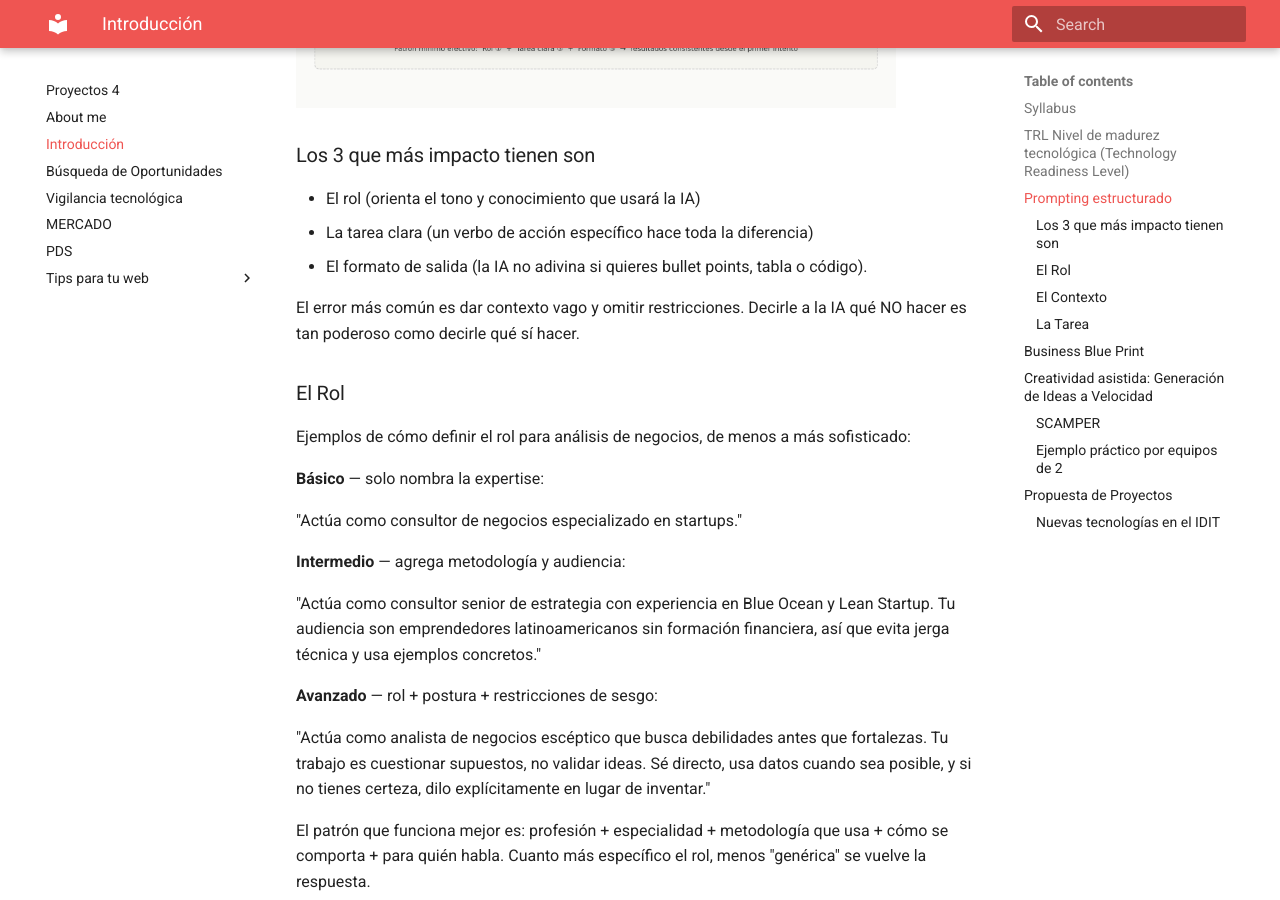
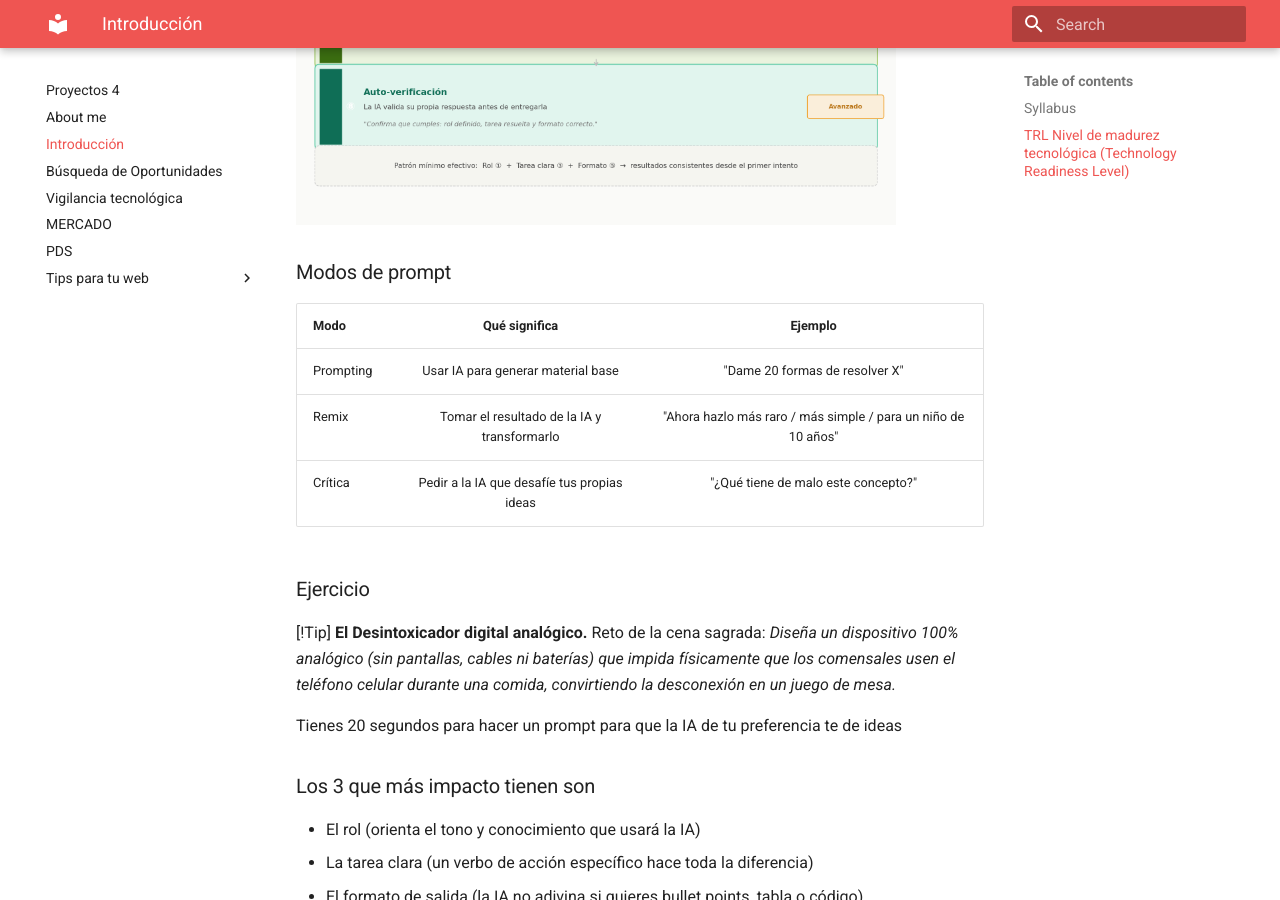
Before and after one commit to Aristarco/Proyectos4, an MkDocs documentation site: the page built from docs/semana1.md, in a window 1280 px wide and 900 px high, scrolled down 2575 px. Built offline with MkDocs 1.6.1 and Material for MkDocs 9.7.7, drawn with Linux system fonts in a browser that asks for light colours; some of the changed text lies outside the part shown.

Commit message:
Update semana1.md

```diff
--- a/docs/semana1.md
+++ b/docs/semana1.md
@@ -24,10 +24,36 @@
 <iframe src="https://docs.google.com/spreadsheets/d/1NYIhXmFSM3qvFPglLjnC4HzYIEPZL69n/edit?usp=sharing&ouid=118419766353546707509&rtpof=true&sd=true" frameborder="0" width="1500" height="700" allowfullscreen="true" mozallowfullscreen="true" webkitallowfullscreen="true"></iframe>
 
 
+
+# ¿Cómo usas la IA?
+
+
+## ¿Crees que la usas la IA para evitar pensar?
+
+
 ## Prompting estructurado
 
 
 ![El prompt perfecto](../recursos/imgs/prompt_perfecto.png ){ width=600 align=center }
+
+### Modos de prompt
+
+| Modo |	Qué significa | Ejemplo |
+| :--- | :---: | :---: |
+| Prompting | Usar IA para generar material base | "Dame 20 formas de resolver X" |
+| Remix | Tomar el resultado de la IA y transformarlo | "Ahora hazlo más raro / más simple / para un niño de 10 años" |
+| Crítica | Pedir a la IA que desafíe tus propias ideas | "¿Qué tiene de malo este concepto?" |
+
+### Ejercicio
+[!Tip]
+**El Desintoxicador digital analógico.**
+Reto de la cena sagrada: *Diseña un dispositivo 100% analógico (sin pantallas, cables ni baterías) que impida físicamente que los comensales usen el teléfono celular durante una comida, convirtiendo la desconexión en un juego de mesa.*
+
+Tienes 20 segundos para hacer un prompt para que la IA de tu preferencia te de ideas
+
+
+
+
 
 ### Los 3 que más impacto tienen son
 
```
